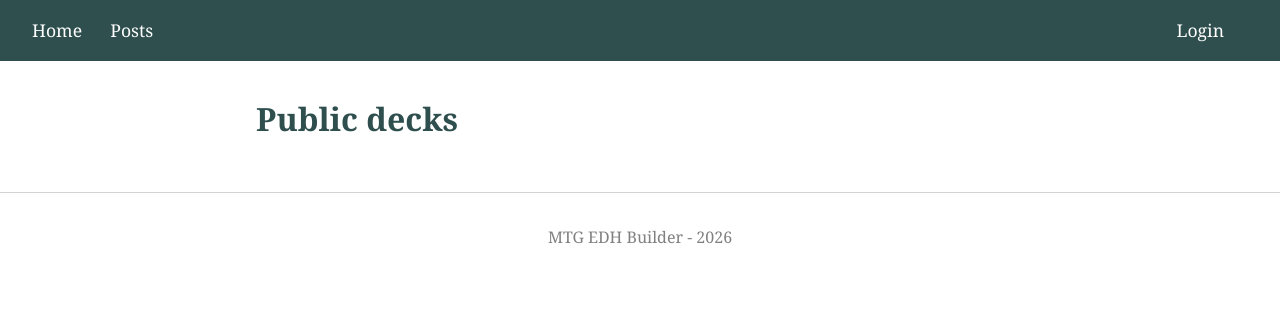
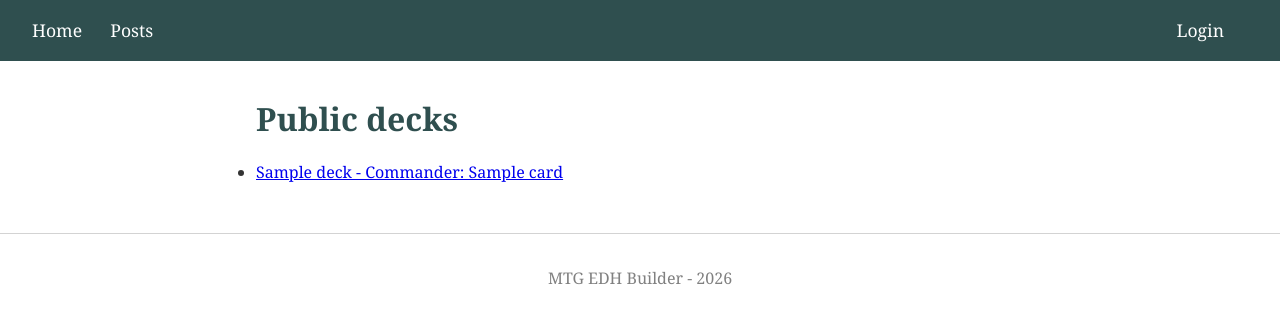
Before and after one commit to CarlosSallan/MTG-EDH-Deckbuilder, a Django app: page /decks/ in a window 1280 px wide. Shown: the top 324 px of the page. Run offline with Django 5.2, Linux system fonts and the light colour scheme; tables that the repository leaves empty hold one stand-in row (values such as "Sample post").

Commit message:
Display public decks on /decks page

```diff
--- a/templates/blog/decks.html
+++ b/templates/blog/decks.html
@@ -3,5 +3,16 @@
 {% block title %}Decks - MTG EDH BUILDER{% endblock %}
 
 {% block content %}
-    <h1>Public decks</h1>
+<h1>Public decks</h1>
+
+<ul>
+{% for deck in decks %}
+    <li>
+        <a href="/decks/{{ deck.id }}/">
+            {{ deck.name }} - Commander: {{ deck.commander }}
+        </a>
+    </li>
+{% endfor %}
+</ul>
+
 {% endblock %}
```
